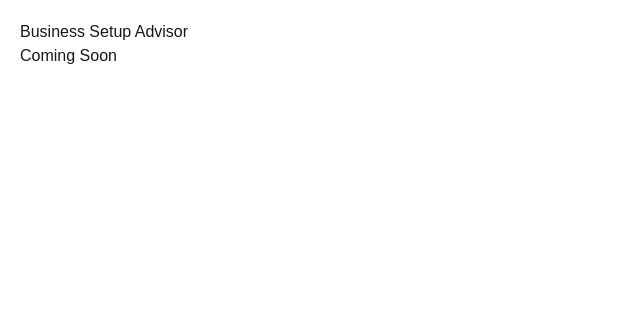
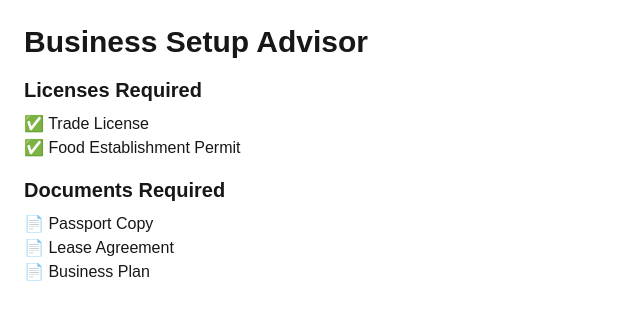
Before and after one commit to IramKhan99517/ai-compliance-copilot, a Next.js app: page /business-setup in a window 1280 px wide. Shown: the top 320 px of the page, without its empty margins (0-640 px from the left). Built offline with nearby package versions, Linux system fonts and the light colour scheme.

Commit message:
Update page.tsx

```diff
--- a/app/business-setup/page.tsx
+++ b/app/business-setup/page.tsx
@@ -1,8 +1,33 @@
+import templates from "@/data/business-templates.json";
+
 export default function BusinessSetup() {
+  const plan = templates.UAE.Bakery;
+
   return (
-    <div style={{ padding: "20px" }}>
-      <h1>Business Setup Advisor</h1>
-      <p>Coming Soon</p>
+    <div className="p-6">
+      <h1 className="text-3xl font-bold mb-4">
+        Business Setup Advisor
+      </h1>
+
+      <h2 className="text-xl font-semibold mb-2">
+        Licenses Required
+      </h2>
+
+      <ul>
+        {plan.licenses.map((license) => (
+          <li key={license}>✅ {license}</li>
+        ))}
+      </ul>
+
+      <h2 className="text-xl font-semibold mt-4 mb-2">
+        Documents Required
+      </h2>
+
+      <ul>
+        {plan.documents.map((doc) => (
+          <li key={doc}>📄 {doc}</li>
+        ))}
+      </ul>
     </div>
   );
 }
```
